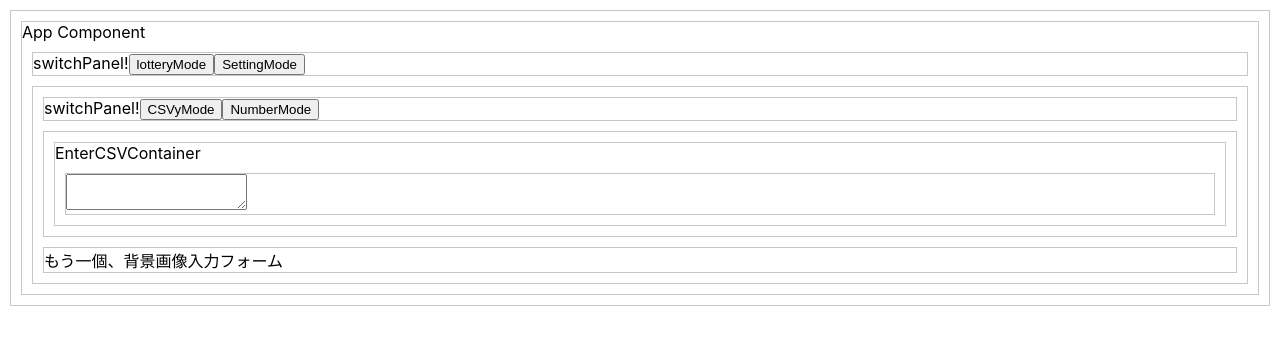
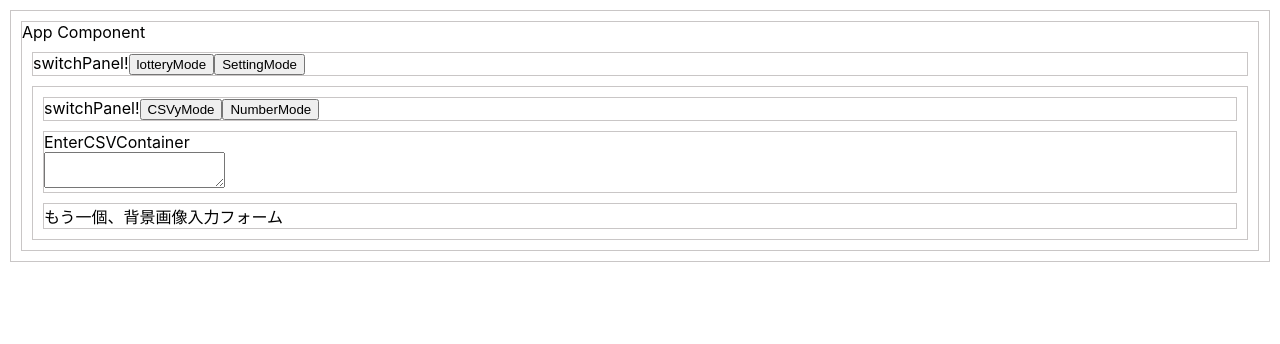
Before and after one commit to ymdsy/lottery_app, a React (Create React App) app: page / in a window 1280 px wide. Shown: the top 344 px of the page. Built offline with nearby package versions, Linux system fonts and the light colour scheme.

Commit message:
updateParsedDataメソッドのリフトアップ

```diff
--- a/src/settingPanel/enterCSV/enterCSVContainer.js
+++ b/src/settingPanel/enterCSV/enterCSVContainer.js
@@ -5,34 +5,21 @@ import split from "lodash/split";
 export class EnterCSVContainer extends React.Component {
   constructor(props) {
     super(props);
-
-    this.state = {
-      parsedData: [],
-      enterdValue: ""
-    };
-
     this.enterCsv = this.enterCsv.bind(this);
   }
 
   enterCsv(event) {
     const parsedData = split(event.target.value, ",");
-    this.props.updateLots(parsedData);
-
-    this.setState({
-      parsedData: parsedData,
-      enterdValue: event.target.value
-    });
+    this.props.updateParsedData(parsedData);
   }
 
   render() {
     return (
-      <div>
+      <>
         EnterCSVContainer
-        <EnterCSVPresenter
-          value={this.state.enterdValue}
-          enterCsv={data => this.enterCsv(data)}
-        />
-      </div>
+        <br />
+        <EnterCSVPresenter enterCsv={data => this.enterCsv(data)} />
+      </>
     );
   }
 }
--- a/src/settingPanel/enterCSV/enterCSVPresenter.js
+++ b/src/settingPanel/enterCSV/enterCSVPresenter.js
@@ -2,8 +2,8 @@ import React from "react";
 
 export function EnterCSVPresenter(props) {
   return (
-    <div>
+    <>
       <textarea onChange={props.enterCsv} />
-    </div>
+    </>
   );
 }
--- a/src/settingPanel/enterLotteryContainer.js
+++ b/src/settingPanel/enterLotteryContainer.js
@@ -10,8 +10,8 @@ export function EnterLotteryContainer(props) {
     return (
       <div>
         <EnterCSVContainer
-          updateLots={data => {
-            props.updateLots(data);
+          updateParsedData={parsedData => {
+            props.updateParsedData(parsedData);
           }}
         />
       </div>
--- a/src/settingPanel/selectEnterModeContainer.js
+++ b/src/settingPanel/selectEnterModeContainer.js
@@ -2,9 +2,9 @@ import React from "react";
 import { LotteryKindSwitchPanel } from "./lotteryKindSwitchPanel.js";
 
 export class SelectEnterModeContainer extends React.Component {
-  constructor(props) {
-    super(props);
-  }
+  // constructor(props) {
+  //   super(props);
+  // }
 
   render() {
     return (
--- a/src/settingPanel/settingContainer.js
+++ b/src/settingPanel/settingContainer.js
@@ -1,21 +1,35 @@
 import React from "react";
 import { SelectEnterModeContainer } from "./selectEnterModeContainer.js";
 import { EnterLotteryContainer } from "./enterLotteryContainer.js";
+
+const CSV_MODE = 0;
+const NUMBER_MODE = 1;
 
 export class SettingContainer extends React.Component {
   constructor(props) {
     super(props);
     this.state = {
-      lotteryEnterMode: 0
+      lotteryEnterMode: 0,
+      parsedData: []
     };
+
+    this.updateParsedData = this.updateParsedData.bind(this);
   }
 
   switchLotteryEnterMode(mode) {
-    if (mode === 0 || mode === 1) {
+    if (mode === CSV_MODE || NUMBER_MODE === 1) {
       this.setState({
         lotteryEnterMode: mode
       });
     }
+  }
+
+  updateParsedData(parsedData) {
+    this.setState({
+      parsedData: parsedData
+    });
+
+    this.props.updateLots(parsedData);
   }
 
   render() {
@@ -27,8 +41,8 @@ export class SettingContainer extends React.Component {
         />
         <EnterLotteryContainer
           mode={this.state.lotteryEnterMode}
-          updateLots={data => {
-            this.props.updateLots(data);
+          updateParsedData={parsedData => {
+            this.updateParsedData(parsedData);
           }}
         />
         <div>もう一個、背景画像入力フォーム</div>
```
